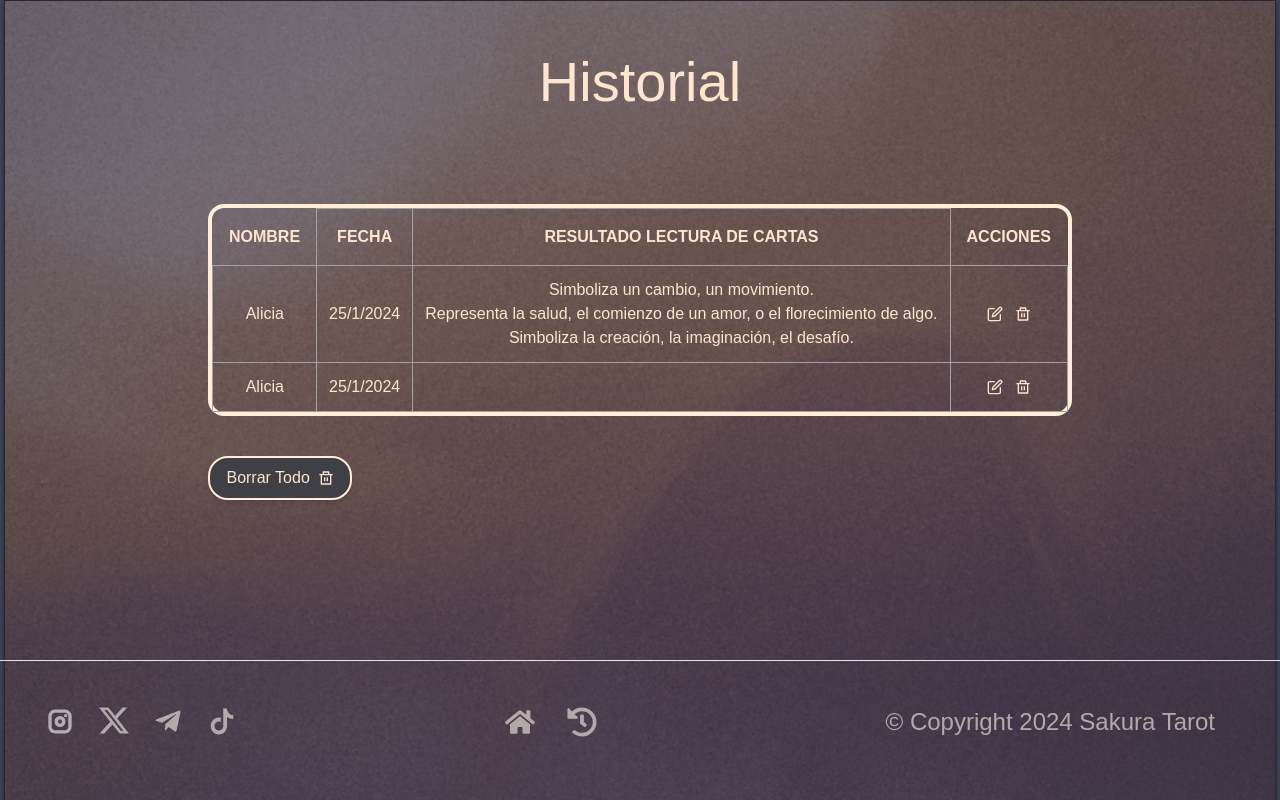
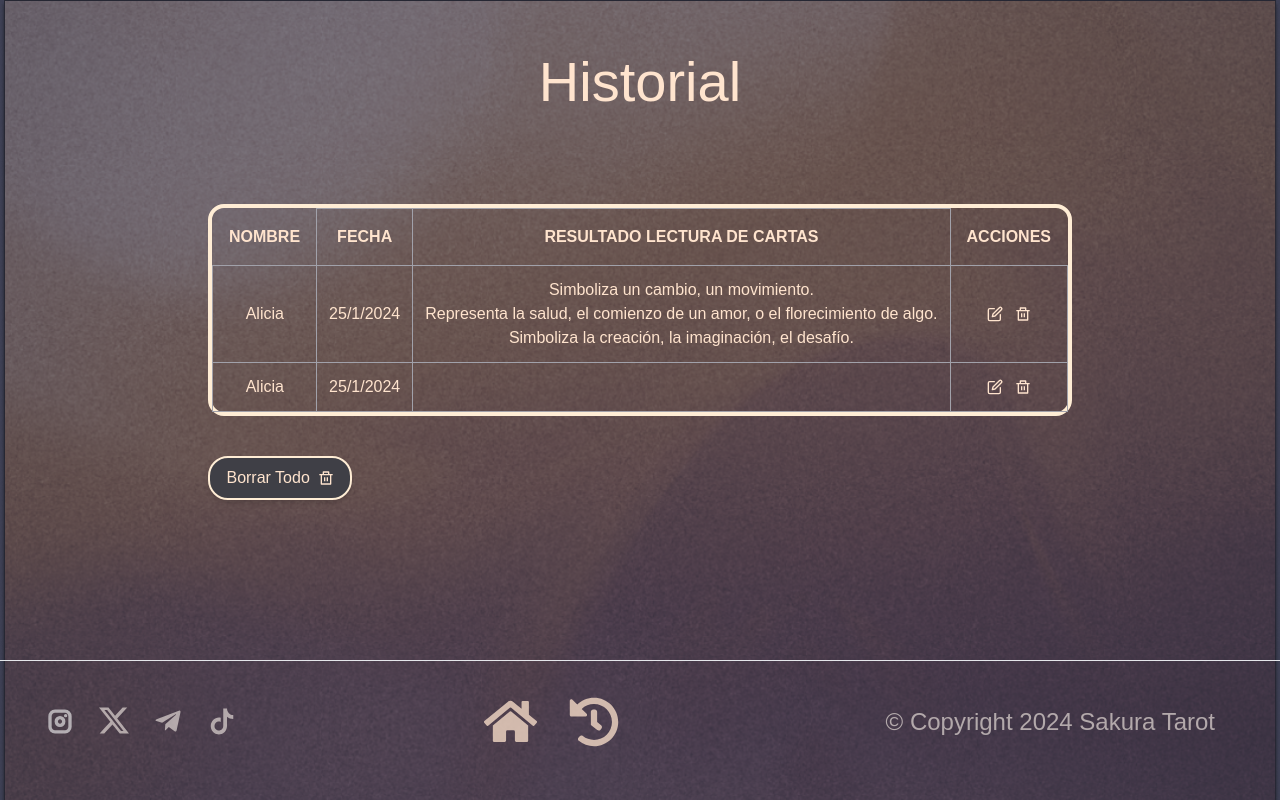
Before and after one commit to jfpaes6453/sakura-cards, a Next.js app: page /results-history in a window 1280 px wide. Built offline with nearby package versions, Linux system fonts and the light colour scheme; data requests are answered from the project's data file; a web font is replaced by a local one.

Commit message:
working on fixing the footer testing

```diff
--- a/src/app/components/RedirectIconSet/RedirectIconSet.jsx
+++ b/src/app/components/RedirectIconSet/RedirectIconSet.jsx
@@ -6,7 +6,7 @@ import { useEffect } from "react";
 
 const RedirectIconSet = () => {
     const router = useRouter()
-    const handleRefresh =()=>{
+    const handleRefresth =()=>{
         router.refresh()
     }
 
@@ -15,13 +15,10 @@ const RedirectIconSet = () => {
     return (
         <section className="flex items-center gap-8 text-4xl">
             <Link href="/">
-                <FaHome style={{ color: "#b3a9ab", height: "30px", width: "30px" }} />
+                <FaHome className="h-[53px] w-[53px] opacity-75"/>
             </Link>
             <Link href="/results-history">
-            <FaHistory
-                    style={{ color: "#b3a9ab", height: "30px", width: "30px" }}
-                    onClick={handleRefresh}
-                />
+                <FaHistory className="h-[50px] w-[50px] opacity-75" onClick={handleRefresth}/>
             </Link>
         </section>
     )
```
Also changed, not shown: 1 other file (tests, documents, lock files or other folders).
